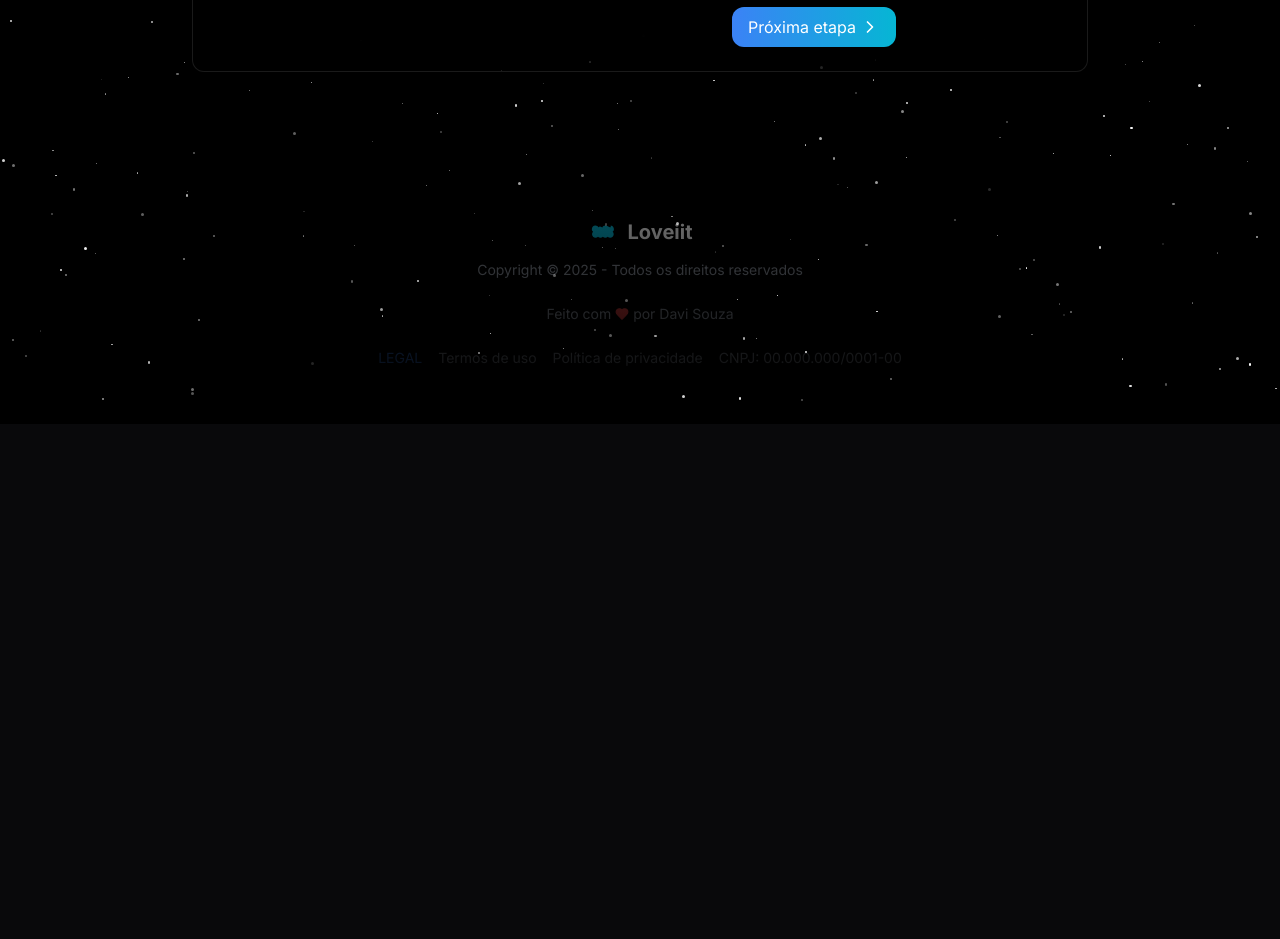
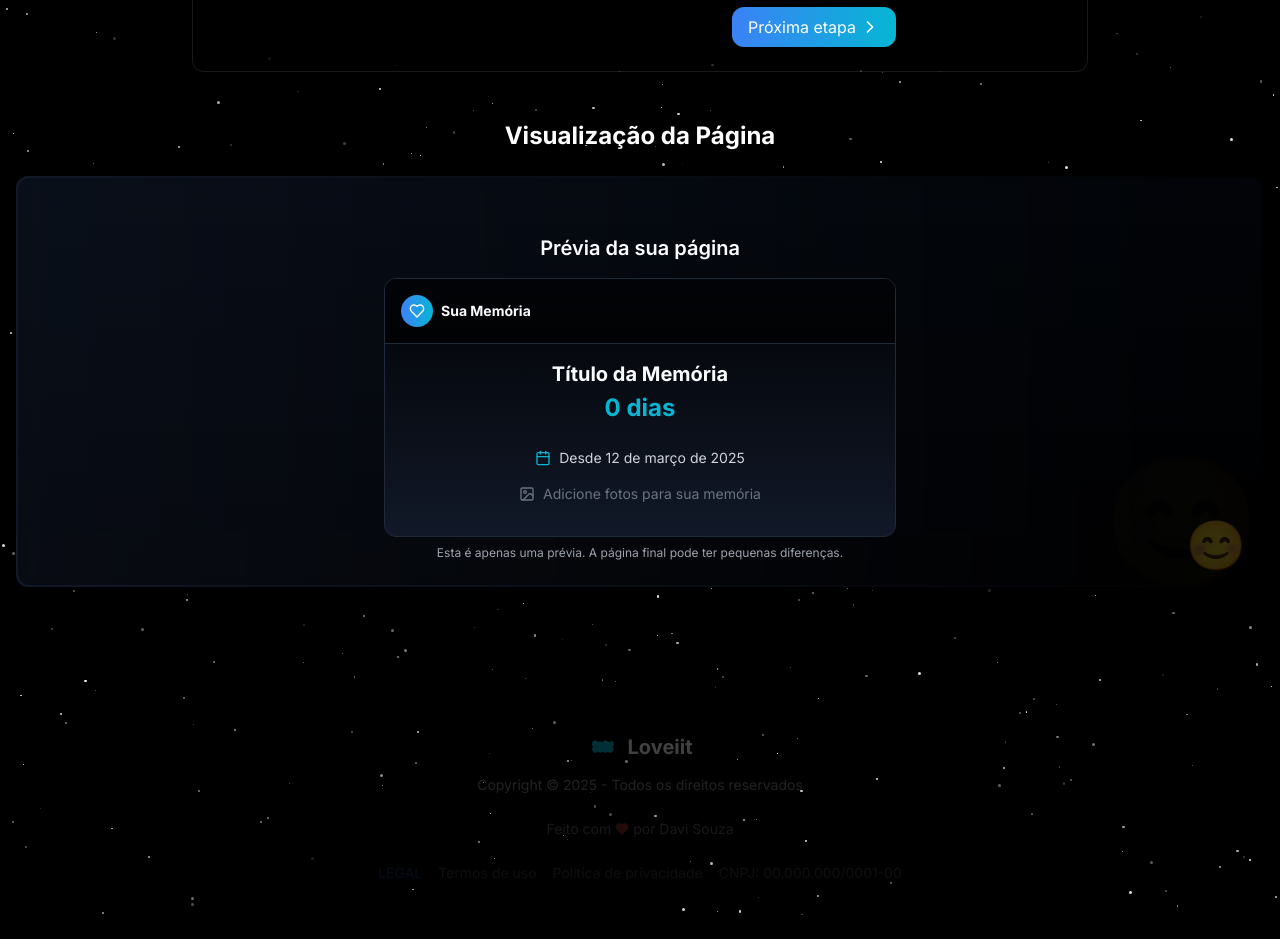
Before and after one commit to aldrichgg/amorous-sites-creator, a React (Vite) app: page /create in a window 1280 px wide. Shown: the part 560-1499 px from the top of the page. Before the commit the page ends 984 px from the top, so only its background shows below. Built offline with nearby package versions, Linux system fonts and the light colour scheme.

Commit message:
Add memory preview section
Adds a section to the creation page that displays a preview of the website based on user input. The preview should resemble the final website.

```diff
--- /dev/null
+++ b/src/components/create/MemoryPreview.tsx
@@ -0,0 +1,163 @@
+
+import React from 'react';
+import { motion } from 'framer-motion';
+import { Heart, Calendar, Music, Image as ImageIcon } from 'lucide-react';
+
+interface MemoryPreviewProps {
+  pageTitle: string;
+  pageName: string;
+  startDate: Date | null;
+  message: string;
+  spotifyUrl: string;
+  selectedEmoji: string;
+  photos: string[];
+}
+
+const MemoryPreview: React.FC<MemoryPreviewProps> = ({
+  pageTitle,
+  pageName,
+  startDate,
+  message,
+  spotifyUrl,
+  selectedEmoji,
+  photos
+}) => {
+  // Format date for display
+  const formatDate = (date: Date | null) => {
+    if (!date) return '';
+    return new Intl.DateTimeFormat('pt-BR', {
+      day: 'numeric',
+      month: 'long',
+      year: 'numeric'
+    }).format(date);
+  };
+
+  // Calculate time difference
+  const calculateTimeDifference = (date: Date | null) => {
+    if (!date) return '';
+
+    const now = new Date();
+    const diffTime = Math.abs(now.getTime() - date.getTime());
+    const diffDays = Math.floor(diffTime / (1000 * 60 * 60 * 24));
+    const diffMonths = Math.floor(diffDays / 30);
+    const diffYears = Math.floor(diffDays / 365);
+
+    if (diffYears > 0) {
+      return `${diffYears} ${diffYears === 1 ? 'ano' : 'anos'}`;
+    } else if (diffMonths > 0) {
+      return `${diffMonths} ${diffMonths === 1 ? 'mês' : 'meses'}`;
+    } else {
+      return `${diffDays} ${diffDays === 1 ? 'dia' : 'dias'}`;
+    }
+  };
+
+  return (
+    <div className="w-full max-w-lg mx-auto mt-8">
+      <motion.h3
+        className="text-xl font-semibold mb-4 text-center text-white"
+        initial={{ opacity: 0, y: -10 }}
+        animate={{ opacity: 1, y: 0 }}
+        transition={{ duration: 0.5 }}
+      >
+        Prévia da sua página
+      </motion.h3>
+
+      <motion.div
+        className="w-full rounded-lg overflow-hidden bg-gradient-to-b from-black to-gray-900 border border-gray-800"
+        initial={{ opacity: 0, y: 20 }}
+        animate={{ opacity: 1, y: 0 }}
+        transition={{ duration: 0.5, delay: 0.2 }}
+      >
+        {/* Header */}
+        <div className="bg-black p-4 border-b border-gray-800 flex items-center justify-between">
+          <div className="flex items-center">
+            <div className="w-8 h-8 rounded-full bg-gradient-to-r from-memblue to-memcyan flex items-center justify-center">
+              <Heart className="w-4 h-4 text-white" />
+            </div>
+            <div className="ml-2">
+              <h4 className="text-sm font-bold text-white">{pageName || 'Sua Memória'}</h4>
+            </div>
+          </div>
+        </div>
+
+        {/* Content */}
+        <div className="p-4">
+          {/* Title and counter */}
+          <div className="text-center mb-6">
+            <h1 className="text-xl font-bold text-white mb-1">{pageTitle || 'Título da Memória'}</h1>
+            {startDate && (
+              <div className="text-2xl font-bold text-memcyan">
+                {calculateTimeDifference(startDate)}
+              </div>
+            )}
+          </div>
+
+          {/* Date */}
+          {startDate && (
+            <div className="flex items-center justify-center mb-4 text-gray-300 text-sm">
+              <Calendar className="w-4 h-4 mr-2 text-memcyan" />
+              <span>Desde {formatDate(startDate)}</span>
+            </div>
+          )}
+
+          {/* Message */}
+          {message && (
+            <div className="bg-black/40 p-3 rounded-lg mb-4 text-white text-sm">
+              <p className="whitespace-pre-line">{message}</p>
+            </div>
+          )}
+
+          {/* Spotify */}
+          {spotifyUrl && (
+            <div className="flex items-center text-gray-300 text-sm mb-4">
+              <Music className="w-4 h-4 mr-2 text-green-500" />
+              <span>Música vinculada</span>
+            </div>
+          )}
+
+          {/* Photos */}
+          {photos.length > 0 && (
+            <div className="mb-4">
+              <div className="grid grid-cols-3 gap-2">
+                {photos.slice(0, 3).map((photo, index) => (
+                  <div key={index} className="aspect-square rounded-md overflow-hidden">
+                    <img src={photo} alt="Memory" className="w-full h-full object-cover" />
+                  </div>
+                ))}
+              </div>
+              {photos.length > 3 && (
+                <div className="text-center mt-2 text-sm text-gray-400">
+                  +{photos.length - 3} mais fotos
+                </div>
+              )}
+            </div>
+          )}
+
+          {/* If no photos are selected */}
+          {photos.length === 0 && (
+            <div className="flex items-center justify-center text-gray-500 mb-4">
+              <ImageIcon className="w-4 h-4 mr-2" />
+              <span className="text-sm">Adicione fotos para sua memória</span>
+            </div>
+          )}
+
+          {/* Selected emoji as background */}
+          <div className="absolute bottom-4 right-4 text-5xl opacity-20">
+            {selectedEmoji}
+          </div>
+        </div>
+      </motion.div>
+
+      <motion.p
+        className="text-xs text-gray-400 mt-2 text-center"
+        initial={{ opacity: 0 }}
+        animate={{ opacity: 1 }}
+        transition={{ delay: 0.5 }}
+      >
+        Esta é apenas uma prévia. A página final pode ter pequenas diferenças.
+      </motion.p>
+    </div>
+  );
+};
+
+export default MemoryPreview;
--- a/src/pages/CreateMemory.tsx
+++ b/src/pages/CreateMemory.tsx
@@ -18,6 +18,7 @@ import EmailInput from '../components/create/EmailInput';
 import NavigationButtons from '../components/create/NavigationButtons';
 import CreationStepper from '../components/CreationStepper';
 import PromoBar from '../components/PromoBar';
+import MemoryPreview from '../components/create/MemoryPreview';
 
 const CreateMemory: React.FC = () => {
   const navigate = useNavigate();
@@ -61,6 +62,23 @@ const CreateMemory: React.FC = () => {
     if (currentStep > 0) {
       setCurrentStep(currentStep - 1);
       window.scrollTo({ top: 0, behavior: 'smooth' });
+    }
+  };
+
+  // Check if required fields are filled for each step
+  const isStepValid = () => {
+    switch (currentStep) {
+      case 0: // Page title
+        return pageTitle.trim().length > 0;
+      case 1: // Page name
+        return pageName.trim().length > 0;
+      case 2: // Email
+        const emailRegex = /^[^\s@]+@[^\s@]+\.[^\s@]+$/;
+        return email.trim().length > 0 && emailRegex.test(email);
+      case 3: // Date
+        return !!startDate;
+      default:
+        return true; // Other steps don't have required fields
     }
   };
 
@@ -167,7 +185,44 @@ const CreateMemory: React.FC = () => {
             onNext={handleNext}
             isFirstStep={currentStep === 0}
             isLastStep={currentStep === totalSteps - 1}
+            isDisabled={!isStepValid()}
           />
+        </div>
+
+        {/* Preview Section */}
+        <div className="mt-12 mb-8">
+          <motion.h2
+            className="text-2xl font-bold mb-6 text-center"
+            initial={{ opacity: 0 }}
+            animate={{ opacity: 1 }}
+            transition={{ duration: 0.5 }}
+          >
+            Visualização da Página
+          </motion.h2>
+
+          <motion.div
+            className="bg-gradient-to-r from-gray-900 to-black p-0.5 rounded-xl overflow-hidden"
+            initial={{ opacity: 0, y: 20 }}
+            animate={{ opacity: 1, y: 0 }}
+            transition={{ duration: 0.5, delay: 0.2 }}
+          >
+            <div className="bg-black/50 backdrop-blur-sm rounded-xl p-4 sm:p-6 relative overflow-hidden">
+              <div className="absolute inset-0 opacity-30">
+                <div className="absolute top-0 left-0 w-full h-full bg-gradient-to-b from-memblue/10 to-transparent"></div>
+                <div className="absolute bottom-0 right-0 text-9xl opacity-5">{selectedEmoji}</div>
+              </div>
+
+              <MemoryPreview
+                pageTitle={pageTitle}
+                pageName={pageName}
+                startDate={startDate}
+                message={message}
+                spotifyUrl={spotifyUrl}
+                selectedEmoji={selectedEmoji}
+                photos={photos}
+              />
+            </div>
+          </motion.div>
         </div>
       </main>
 
```
